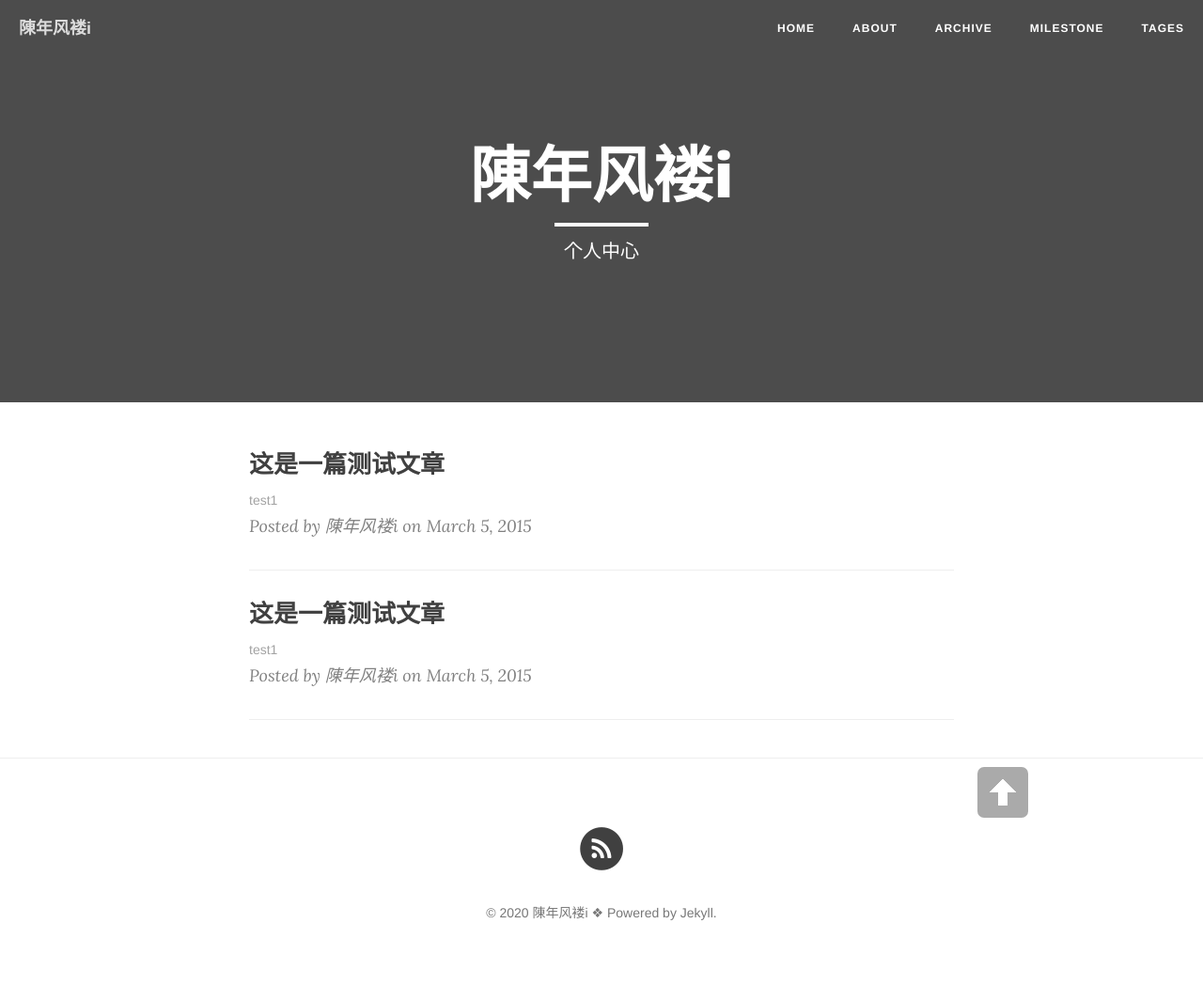
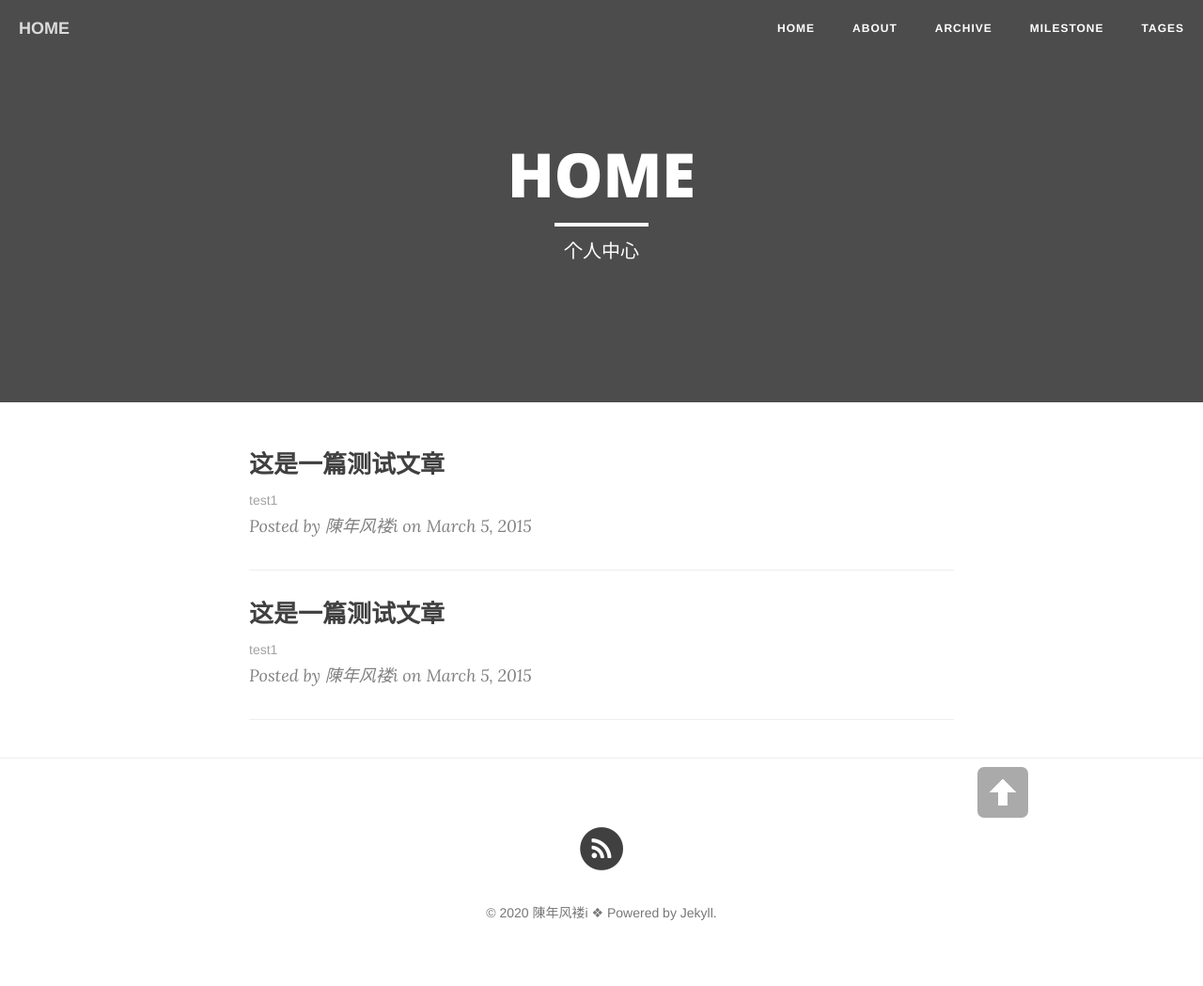
Before and after one commit to lmmtl/lmmtl.github.io, a Jekyll site: the page built from index.html, in a window 1280 px wide. Shown: the whole page at 94% size. Built offline with Jekyll 4.4.1, drawn with Linux system fonts in a browser that asks for light colours; nearby versions of some CDN libraries; the list of posts is cut into pages by our own code.

Commit message:
Update _config.yml

```diff
--- a/_config.yml
+++ b/_config.yml
@@ -1,5 +1,5 @@
 # Site settings
-title: 陳年风褛i # 你的博客名字，可以定义修订
+title: HOME # 你的博客名字，可以定义修订
 header-img: "img/black.jpg"
 tagline: "cn"
 description: "无聊时建站，仅供本人学习使用"  # 一句话描述你的博客
```
